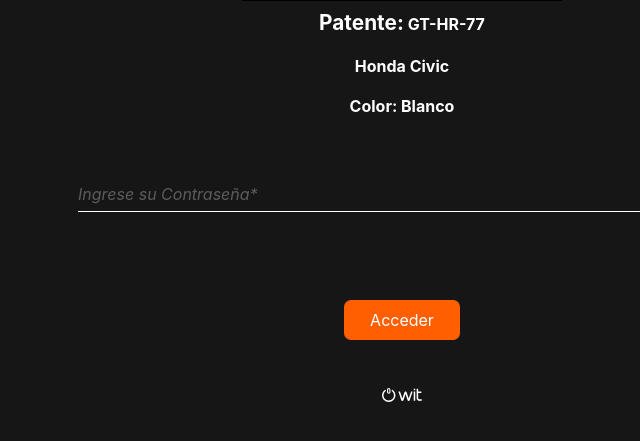
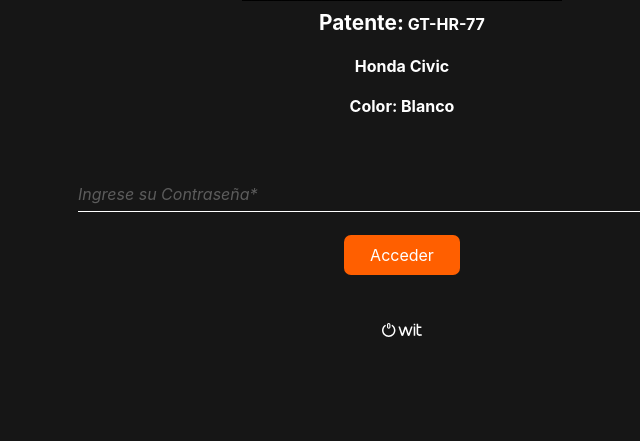
Before and after one commit to gestsol/Cierre-centralizado, a PHP site: page / in a window 1280 px wide. Shown: the part 282-723 px from the top of the page, without its empty margins (238-878 px from the left). Run offline with PHP 8.4, Linux system fonts and the light colour scheme; grey boxes are pictures that could not be loaded.

Commit message:
Add files via upload

```diff
--- a/assets/css/style.css
+++ b/assets/css/style.css
@@ -26,7 +26,7 @@ button{
     color: #fff !important;
     /* box-shadow: #fff; */
     border: none !important;
-    margin-top: 80px !important;
+    margin-top: 15px !important;
 }
 
 input{
```
